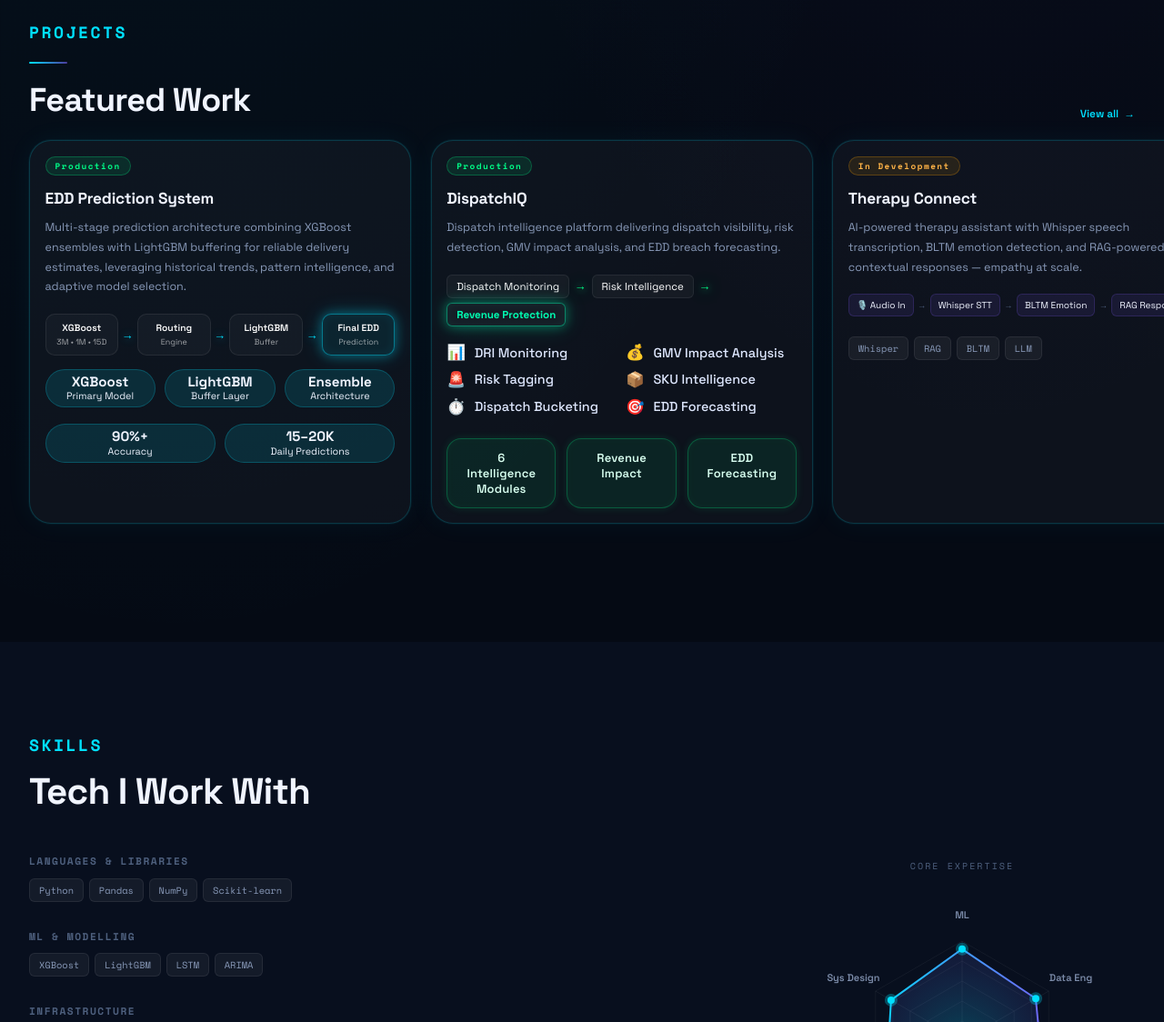
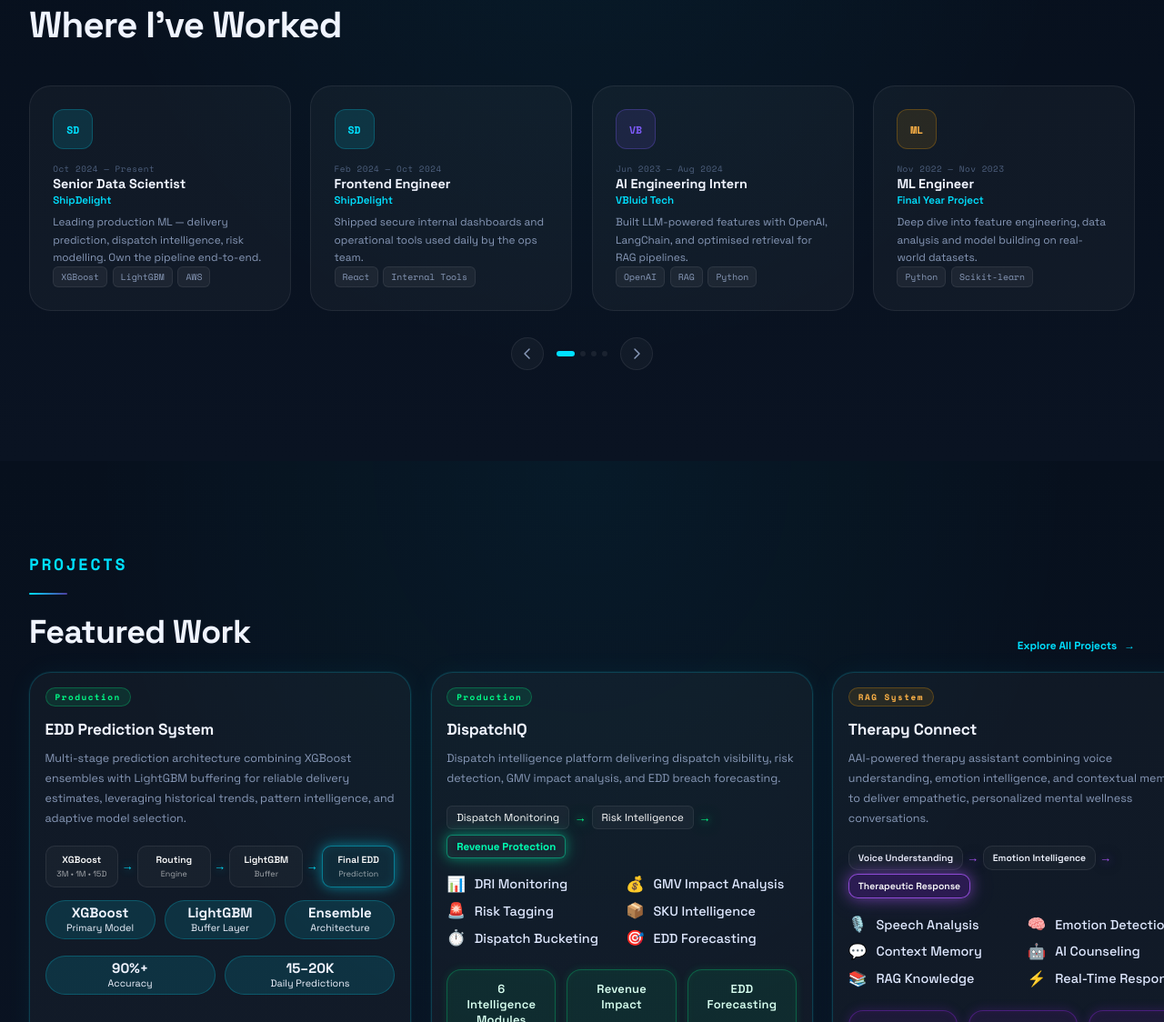
Before and after one commit to kuldeepkumar03/Portfolio_website, a website: page public/index.html in a window 1280 px wide. Shown: the part 1676-2800 px from the top of the page at 91% size. Drawn offline with nearby package versions, Linux system fonts and the light colour scheme.

Commit message:
Updated project cards and section styling

```diff
--- a/public/css/style.css
+++ b/public/css/style.css
@@ -255,7 +255,7 @@ body.cursor-hover .cursor-dot::before {
 }
 .nav-link {
   padding: 0.4rem 0.85rem;
-  font-size: 0.875rem;
+  font-size: 1rem;
   font-weight: 500;
   color: var(--text-2);
   border-radius: 8px;
@@ -768,9 +768,9 @@ font-weight: 600;
 .text-link {
   display: inline-flex;
   align-items: center;
-  gap: 6px;
-  font-size: 1rem;
-  font-weight: 600;
+  gap: 8px;
+  font-size: 1.25rem;
+  font-weight: 700;
   color: var(--cyan);
   transition: gap var(--t);
 }
@@ -797,7 +797,10 @@ font-weight: 600;
 /* ═══════════════════════════════════════════════
    ABOUT
 ═══════════════════════════════════════════════ */
-.about { background: var(--bg-2); }
+.about{
+    background: var(--bg-2);
+    padding-bottom: 40px;
+}
 
 .section-label-line {
   width: 42px;
@@ -960,6 +963,22 @@ font-weight: 600;
 .mn-green  { color: #4ade80; }
 .mn-pink   { color: #f472b6; }
 .m-label   { display: block; font-size: 0.9rem; color: var(--text-2); }
+
+
+.experience,
+.projects{
+    background:
+        radial-gradient(
+            ellipse at top center,
+            rgba(0,224,255,0.05),
+            transparent 60%
+        ),
+        linear-gradient(
+            180deg,
+            #07101d 0%,
+            #0a1322 100%
+        );
+}
 /* ═══════════════════════════════════════════════
    PROJECTS
 ═══════════════════════════════════════════════ */
@@ -1144,7 +1163,7 @@ font-weight: 600;
     flex-shrink:0;
 }
 .projects{
-    padding-bottom: 130px;
+    padding-bottom: 90px;
 }
 
 .final-node{
@@ -1296,16 +1315,41 @@ font-weight: 600;
   flex-wrap: wrap;
   margin-bottom: 1.25rem;
 }
-.pipe-step {
-  padding: 5px 8px;
-  border-radius: 6px;
-  background: rgba(124,90,246,0.1);
-  border: 1px solid rgba(124,90,246,0.2);
-  font-size: 0.7rem;
-  color: var(--text);
-  white-space: nowrap;
-}
-.pipe-arrow { font-size: 0.65rem; color: var(--text-3); }
+
+.pipe-step{
+    padding: 6px 10px;
+    border-radius: 10px;
+
+    background: rgba(255,255,255,0.03);
+    border: 1px solid rgba(255,255,255,0.08);
+
+    color: var(--text-secondary);
+
+    font-size: 0.72rem;
+    font-weight: 600;
+
+    box-shadow: none;
+}
+.therapy-card .pipe-step:last-of-type{
+    background: rgba(126,34,206,0.25);
+    border: 1px solid rgba(168,85,247,0.8);
+
+    color: #ffffff;
+
+    box-shadow:
+        0 0 15px rgba(168,85,247,0.5),
+        0 0 30px rgba(168,85,247,0.2);
+}
+.pipe-arrow{
+    color:#a855f7;
+
+    text-shadow:
+        0 0 10px rgba(168,85,247,0.9),
+        0 0 20px rgba(168,85,247,0.5);
+
+    font-size:0.9rem;
+    font-weight:700;
+}
 
 /* Chips / tags */
 .project-chips, .tags, .exp-tags { display:flex; flex-wrap:wrap; gap:0.4rem; }
@@ -1607,3 +1651,27 @@ font-weight: 600;
 
 /* ── Selection ── */
 ::selection { background: rgba(0,224,255,0.2); color: var(--text); }
+
+
+/* Therapy Connect - Dark Purple Theme */
+
+.therapy-card .project-tags span{
+    background: rgba(88,28,135,0.18);
+    border: 1px solid rgba(126,34,206,0.45);
+
+    color: #f3e8ff;
+
+    box-shadow:
+        0 0 12px rgba(126,34,206,0.25),
+        inset 0 0 10px rgba(88,28,135,0.12);
+}
+
+.therapy-card .project-tags span:hover{
+    border-color: rgba(168,85,247,0.65);
+
+    box-shadow:
+        0 0 20px rgba(126,34,206,0.40),
+        0 0 40px rgba(126,34,206,0.18);
+
+    transform: translateY(-2px);
+}
--- a/public/index.html
+++ b/public/index.html
@@ -28,8 +28,8 @@
         <nav class="nav-menu" id="navMenu">
           <a href="#home"       class="nav-link active" data-section="home">Home</a>
           <a href="#about"      class="nav-link"        data-section="about">About</a>
+          <a href="#experience" class="nav-link"        data-section="experience">Experience</a>
           <a href="#projects"   class="nav-link"        data-section="projects">Projects</a>
-          <a href="#experience" class="nav-link"        data-section="experience">Experience</a>
           <a href="#skills"     class="nav-link"        data-section="skills">Skills</a>
           <a href="#contact"    class="nav-link"        data-section="contact">Contact</a>
         </nav>
@@ -334,6 +334,97 @@
   </div>
 </section>
 
+
+<!-- ── EXPERIENCE ── -->
+  <section id="experience" class="section experience">
+    <div class="container">
+
+      <div class="section-label">Experience</div>
+      <h2 class="section-heading">Where I've Worked</h2>
+
+      <div class="exp-carousel-wrap">
+        <div class="exp-track" id="expTrack">
+
+          <div class="exp-card" data-reveal>
+            <div class="exp-co-badge sd">SD</div>
+            <div class="exp-info">
+              <span class="exp-period">Oct 2024 — Present</span>
+              <h3>Senior Data Scientist</h3>
+              <p class="exp-co">ShipDelight</p>
+              <p class="exp-desc">Leading production ML — delivery prediction, dispatch intelligence, risk modelling. Own the pipeline end-to-end.</p>
+              <div class="exp-tags">
+                <span class="tag sm">XGBoost</span>
+                <span class="tag sm">LightGBM</span>
+                <span class="tag sm">AWS</span>
+              </div>
+            </div>
+          </div>
+
+          <div class="exp-card" data-reveal data-delay="80">
+            <div class="exp-co-badge sd">SD</div>
+            <div class="exp-info">
+              <span class="exp-period">Feb 2024 — Oct 2024</span>
+              <h3>Frontend Engineer</h3>
+              <p class="exp-co">ShipDelight</p>
+              <p class="exp-desc">Shipped secure internal dashboards and operational tools used daily by the ops team.</p>
+              <div class="exp-tags">
+                <span class="tag sm">React</span>
+                <span class="tag sm">Internal Tools</span>
+              </div>
+            </div>
+          </div>
+
+          <div class="exp-card" data-reveal data-delay="160">
+            <div class="exp-co-badge vb">VB</div>
+            <div class="exp-info">
+              <span class="exp-period">Jun 2023 — Aug 2024</span>
+              <h3>AI Engineering Intern</h3>
+              <p class="exp-co">VBluid Tech</p>
+              <p class="exp-desc">Built LLM-powered features with OpenAI, LangChain, and optimised retrieval for RAG pipelines.</p>
+              <div class="exp-tags">
+                <span class="tag sm">OpenAI</span>
+                <span class="tag sm">RAG</span>
+                <span class="tag sm">Python</span>
+              </div>
+            </div>
+          </div>
+
+          <div class="exp-card" data-reveal data-delay="240">
+            <div class="exp-co-badge ml">ML</div>
+            <div class="exp-info">
+              <span class="exp-period">Nov 2022 — Nov 2023</span>
+              <h3>ML Engineer</h3>
+              <p class="exp-co">Final Year Project</p>
+              <p class="exp-desc">Deep dive into feature engineering, data analysis and model building on real-world datasets.</p>
+              <div class="exp-tags">
+                <span class="tag sm">Python</span>
+                <span class="tag sm">Scikit-learn</span>
+              </div>
+            </div>
+          </div>
+
+        </div>
+
+        <div class="carousel-controls">
+          <button class="cc-btn" id="carouselPrev">
+            <svg width="18" height="18" viewBox="0 0 18 18" fill="none"><path d="M11 4L6 9l5 5" stroke="currentColor" stroke-width="1.5" stroke-linecap="round" stroke-linejoin="round"/></svg>
+          </button>
+          <div class="carousel-dots" id="carouselDots">
+            <span class="dot active"></span>
+            <span class="dot"></span>
+            <span class="dot"></span>
+            <span class="dot"></span>
+          </div>
+          <button class="cc-btn" id="carouselNext">
+            <svg width="18" height="18" viewBox="0 0 18 18" fill="none"><path d="M7 4l5 5-5 5" stroke="currentColor" stroke-width="1.5" stroke-linecap="round" stroke-linejoin="round"/></svg>
+          </button>
+        </div>
+      </div>
+
+    </div>
+  </section>
+
+
   <!-- ── PROJECTS ── -->
   <section id="projects" class="section projects">
     <div class="container">
@@ -342,7 +433,7 @@
       <div class="section-label-line"></div>
       <div class="section-header-row">
         <h2 class="section-heading">Featured Work</h2>
-        <a href="#" class="text-link sm">View all <span>→</span></a>
+        <a href="#" class="text-link sm">Explore All Projects <span>→</span></a>
       </div>
 
       <div class="projects-grid">
@@ -463,27 +554,60 @@ risk detection, GMV impact analysis, and EDD breach forecasting.</p>
         </div>
 </div>
         <!-- P3 -->
-        <div class="project-card" data-reveal data-delay="200">
-          <div class="project-status dev">In Development</div>
+        <div class="project-card therapy-card" data-reveal data-delay="200">
+          <div class="project-status dev">RAG System</div>
           <h3>Therapy Connect</h3>
-          <p class="project-desc">AI-powered therapy assistant with Whisper speech transcription, BLTM emotion detection, and RAG-powered contextual responses — empathy at scale.</p>
+          <p class="project-desc">AAI-powered therapy assistant combining voice understanding,
+emotion intelligence, and contextual memory to deliver
+empathetic, personalized mental wellness conversations.</p>
 
           <div class="therapy-pipeline">
-            <div class="pipe-step">🎙️ Audio In</div>
-            <div class="pipe-arrow">→</div>
-            <div class="pipe-step">Whisper STT</div>
-            <div class="pipe-arrow">→</div>
-            <div class="pipe-step">BLTM Emotion</div>
-            <div class="pipe-arrow">→</div>
-            <div class="pipe-step">RAG Response</div>
+            <div class="pipe-step">Voice Understanding</div>
+            <span class="pipe-arrow">→</span>
+            <div class="pipe-step">Emotion Intelligence</div>
+            <span class="pipe-arrow">→</span>
+            <div class="pipe-step">Therapeutic Response</div>
           </div>
 
-          <div class="project-chips">
-            <span class="chip">Whisper</span>
-            <span class="chip">RAG</span>
-            <span class="chip">BLTM</span>
-            <span class="chip">LLM</span>
-          </div>
+          <div class="feature-grid">
+
+  <div class="feature-item">
+    <span class="feature-icon">🎙️</span>
+    <span>Speech Analysis</span>
+  </div>
+
+  <div class="feature-item">
+    <span class="feature-icon">🧠</span>
+    <span>Emotion Detection</span>
+  </div>
+
+  <div class="feature-item">
+    <span class="feature-icon">💬</span>
+    <span>Context Memory</span>
+  </div>
+
+  <div class="feature-item">
+    <span class="feature-icon">🤖</span>
+    <span>AI Counseling</span>
+  </div>
+
+  <div class="feature-item">
+    <span class="feature-icon">📚</span>
+    <span>RAG Knowledge</span>
+  </div>
+
+  <div class="feature-item">
+    <span class="feature-icon">⚡</span>
+    <span>Real-Time Response</span>
+  </div>
+
+</div>
+
+<div class="project-tags">
+  <span>Voice Intelligence</span>
+  <span>Emotion Detection</span>
+  <span>Context-Aware AI</span>
+</div>
         </div>
 
       </div>
@@ -556,94 +680,7 @@ risk detection, GMV impact analysis, and EDD breach forecasting.</p>
     </div>
   </section>
 
-  <!-- ── EXPERIENCE ── -->
-  <section id="experience" class="section experience">
-    <div class="container">
 
-      <div class="section-label">Experience</div>
-      <h2 class="section-heading">Where I've Worked</h2>
-
-      <div class="exp-carousel-wrap">
-        <div class="exp-track" id="expTrack">
-
-          <div class="exp-card" data-reveal>
-            <div class="exp-co-badge sd">SD</div>
-            <div class="exp-info">
-              <span class="exp-period">Oct 2024 — Present</span>
-              <h3>Senior Data Scientist</h3>
-              <p class="exp-co">ShipDelight</p>
-              <p class="exp-desc">Leading production ML — delivery prediction, dispatch intelligence, risk modelling. Own the pipeline end-to-end.</p>
-              <div class="exp-tags">
-                <span class="tag sm">XGBoost</span>
-                <span class="tag sm">LightGBM</span>
-                <span class="tag sm">AWS</span>
-              </div>
-            </div>
-          </div>
-
-          <div class="exp-card" data-reveal data-delay="80">
-            <div class="exp-co-badge sd">SD</div>
-            <div class="exp-info">
-              <span class="exp-period">Feb 2024 — Oct 2024</span>
-              <h3>Frontend Engineer</h3>
-              <p class="exp-co">ShipDelight</p>
-              <p class="exp-desc">Shipped secure internal dashboards and operational tools used daily by the ops team.</p>
-              <div class="exp-tags">
-                <span class="tag sm">React</span>
-                <span class="tag sm">Internal Tools</span>
-              </div>
-            </div>
-          </div>
-
-          <div class="exp-card" data-reveal data-delay="160">
-            <div class="exp-co-badge vb">VB</div>
-            <div class="exp-info">
-              <span class="exp-period">Jun 2023 — Aug 2024</span>
-              <h3>AI Engineering Intern</h3>
-              <p class="exp-co">VBluid Tech</p>
-              <p class="exp-desc">Built LLM-powered features with OpenAI, LangChain, and optimised retrieval for RAG pipelines.</p>
-              <div class="exp-tags">
-                <span class="tag sm">OpenAI</span>
-                <span class="tag sm">RAG</span>
-                <span class="tag sm">Python</span>
-              </div>
-            </div>
-          </div>
-
-          <div class="exp-card" data-reveal data-delay="240">
-            <div class="exp-co-badge ml">ML</div>
-            <div class="exp-info">
-              <span class="exp-period">Nov 2022 — Nov 2023</span>
-              <h3>ML Engineer</h3>
-              <p class="exp-co">Final Year Project</p>
-              <p class="exp-desc">Deep dive into feature engineering, data analysis and model building on real-world datasets.</p>
-              <div class="exp-tags">
-                <span class="tag sm">Python</span>
-                <span class="tag sm">Scikit-learn</span>
-              </div>
-            </div>
-          </div>
-
-        </div>
-
-        <div class="carousel-controls">
-          <button class="cc-btn" id="carouselPrev">
-            <svg width="18" height="18" viewBox="0 0 18 18" fill="none"><path d="M11 4L6 9l5 5" stroke="currentColor" stroke-width="1.5" stroke-linecap="round" stroke-linejoin="round"/></svg>
-          </button>
-          <div class="carousel-dots" id="carouselDots">
-            <span class="dot active"></span>
-            <span class="dot"></span>
-            <span class="dot"></span>
-            <span class="dot"></span>
-          </div>
-          <button class="cc-btn" id="carouselNext">
-            <svg width="18" height="18" viewBox="0 0 18 18" fill="none"><path d="M7 4l5 5-5 5" stroke="currentColor" stroke-width="1.5" stroke-linecap="round" stroke-linejoin="round"/></svg>
-          </button>
-        </div>
-      </div>
-
-    </div>
-  </section>
 
   <!-- ── TESTIMONIALS ── -->
   <section class="section testimonials">
--- a/public/js/script.js
+++ b/public/js/script.js
@@ -232,7 +232,7 @@ document.querySelectorAll('.nav-link, .btn[href^="#"], a[href^="#"]').forEach(li
     const target = document.querySelector(href);
     if (target) {
       e.preventDefault();
-      window.scrollTo({ top: target.offsetTop - 1, behavior: 'smooth' });
+      window.scrollTo({ top: target.offsetTop - 0.5, behavior: 'smooth' });
     }
   });
 });
```
